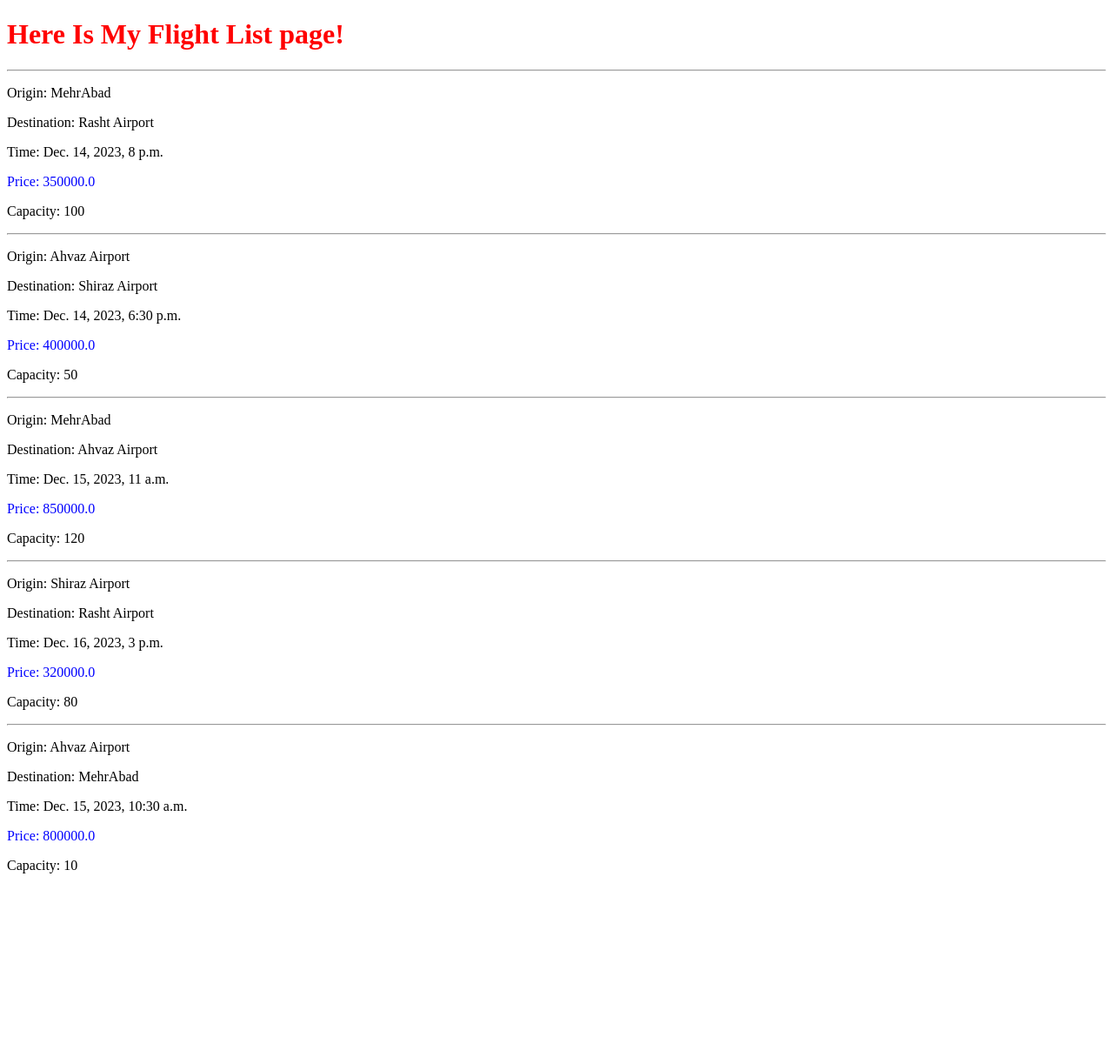
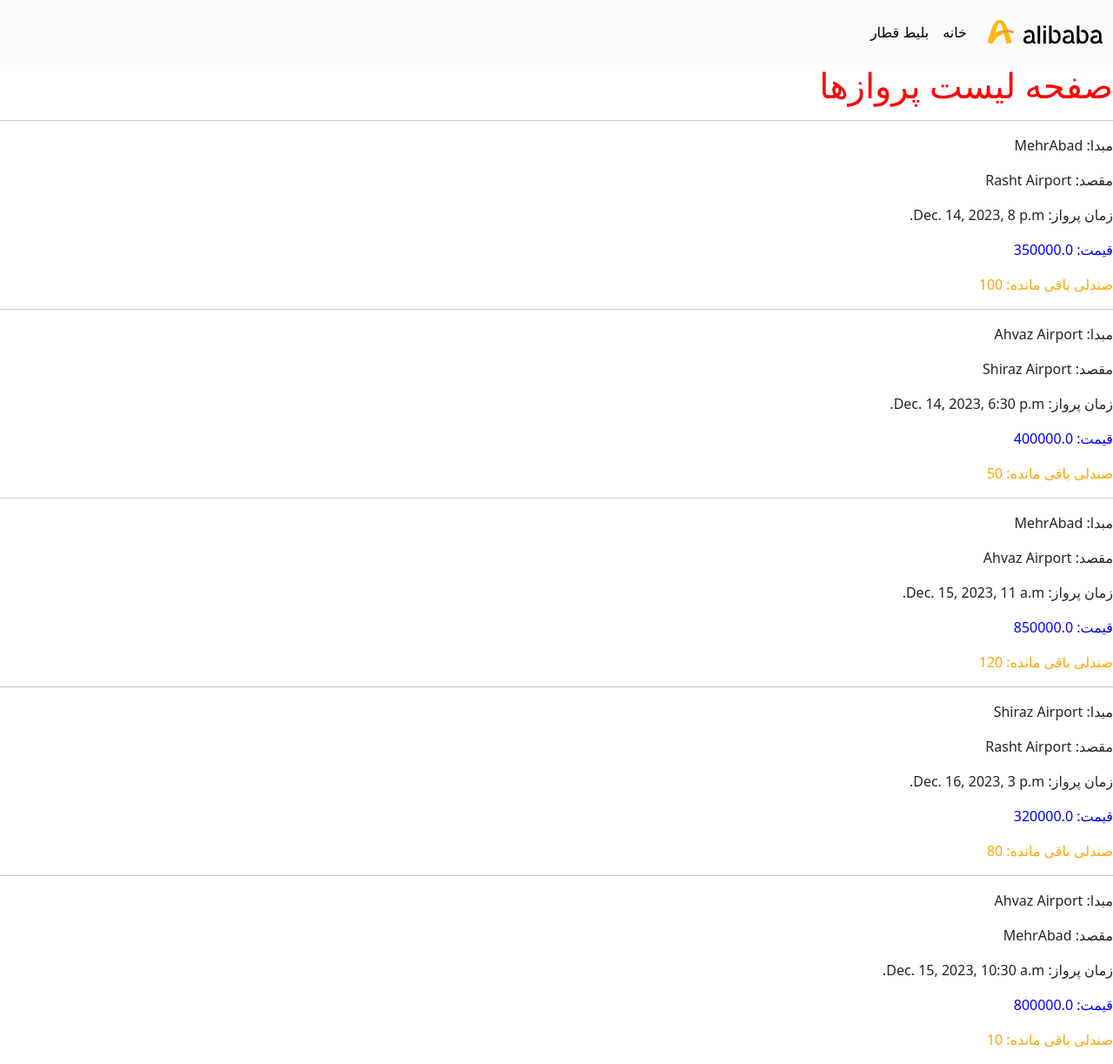
Before and after one commit to SaeedRz96/kelaasor_alibaba, a Django app: page /flights/list in a window 1280 px wide. Shown: the whole page at 87% size. Before the commit the page ends 1004 px from the top, so only its background shows below. Run offline with Django 4.2, Linux system fonts and the light colour scheme; data comes from the database, SQL or seed files in the repository.

Commit message:
update: css styles added to html files

```diff
--- /dev/null
+++ b/media/assets/css/main.css
@@ -0,0 +1,9 @@
+h1{
+    color: red;
+}
+.price {
+    color: blue;
+}
+.seat {
+    color: orange;
+}
--- a/media/templates/flights/list.html
+++ b/media/templates/flights/list.html
@@ -1,19 +1,42 @@
 <!DOCTYPE html>
-<html lang="en">
+<html lang="fa" dir="rtl">
 <head>
     <meta charset="UTF-8">
     <meta name="viewport" content="width=device-width, initial-scale=1.0">
     <title>Document</title>
+    <link rel="stylesheet" href="https://cdn.jsdelivr.net/npm/bootstrap@5.3.2/dist/css/bootstrap.rtl.min.css" integrity="sha384-nU14brUcp6StFntEOOEBvcJm4huWjB0OcIeQ3fltAfSmuZFrkAif0T+UtNGlKKQv" crossorigin="anonymous">
+    <script src="https://cdn.jsdelivr.net/npm/bootstrap@5.3.2/dist/js/bootstrap.bundle.min.js" integrity="sha384-C6RzsynM9kWDrMNeT87bh95OGNyZPhcTNXj1NW7RuBCsyN/o0jlpcV8Qyq46cDfL" crossorigin="anonymous"></script>
+    <link rel="stylesheet" href="../../assets/css/main.css">
 </head>
 <body>
-    <h1 style="color: red;">Here Is My Flight List page!</h1>
+    <nav class="navbar navbar-expand-lg bg-body-tertiary">
+        <div class="container-fluid">
+            <a class="navbar-brand" href="#">
+                <img src="../../assets/images/icon.svg" alt="">
+            </a>
+            <button class="navbar-toggler" type="button" data-bs-toggle="collapse" data-bs-target="#navbarSupportedContent" aria-controls="navbarSupportedContent" aria-expanded="false" aria-label="Toggle navigation">
+                <span class="navbar-toggler-icon"></span>
+            </button>
+            <div class="collapse navbar-collapse" id="navbarSupportedContent">
+                <ul class="navbar-nav me-auto mb-2 mb-lg-0">
+                    <li class="nav-item">
+                        <a class="nav-link active" aria-current="page" href="/">خانه</a>
+                    </li>
+                    <li class="nav-item">
+                        <a class="nav-link active" aria-current="page" href="/train/list">بلیط قطار</a>
+                    </li>
+                </ul>
+            </div>
+        </div>
+    </nav>
+    <h1>صفحه لیست پروازها</h1>
     {% for item in flights %}
         <hr>
-        <p>Origin: {{ item.origin }}</p>
-        <p>Destination: {{ item.destination }}</p>
-        <p>Time: {{ item.time }}</p>
-        <p style="color: blue;">Price: {{ item.price }}</p>
-        <p>Capacity: {{ item.capacity }}</p>
+        <p>مبدا: {{ item.origin }}</p>
+        <p>مقصد: {{ item.destination }}</p>
+        <p>زمان پرواز: {{ item.time }}</p>
+        <p class="price">قیمت: {{ item.price }}</p>
+        <p class="seat">صندلی باقی مانده: {{ item.capacity }}</p>
     {% endfor %}
 </body>
 </html>
```
Also changed, not shown: media/assets/images/icon.svg (added).
